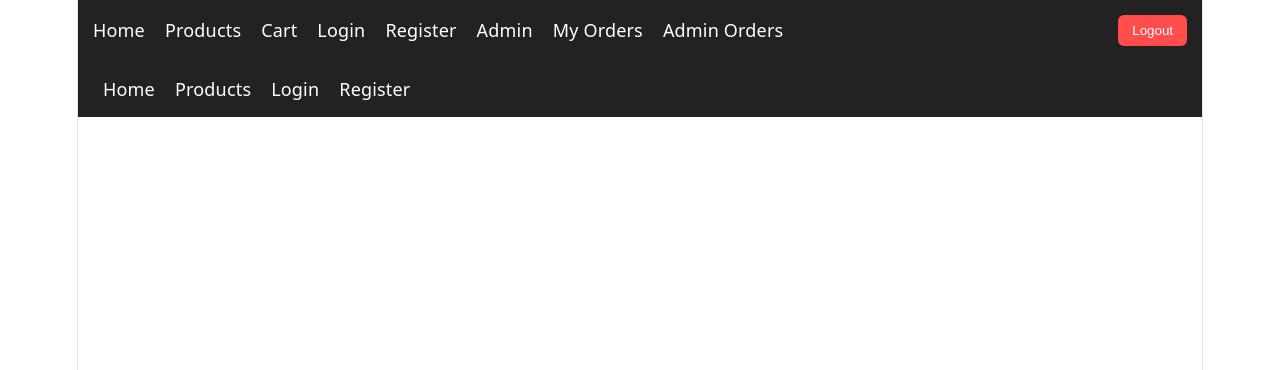
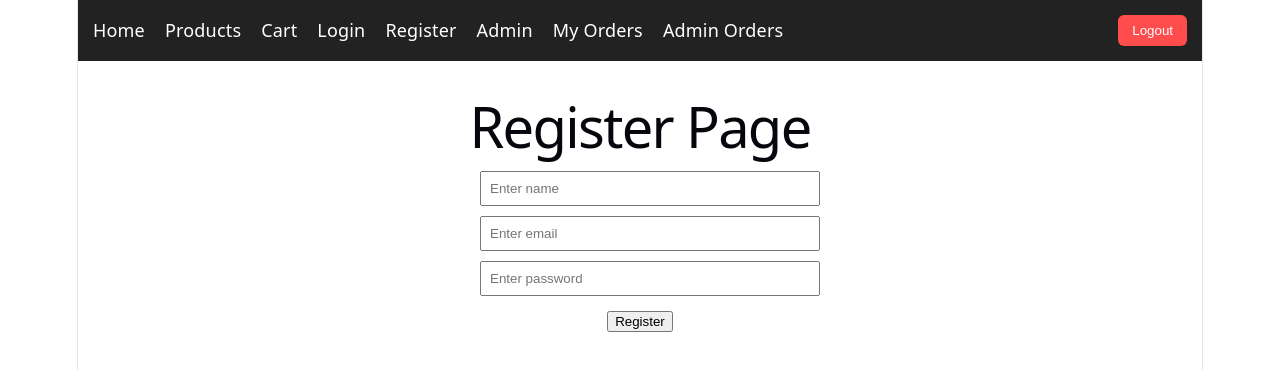
Before and after one commit to YuvanshSuthar/online-stationery-shop-management-system, a React (Vite) app in the folder client/: page /register in a window 1280 px wide. Shown: the top 370 px of the page. Built offline with nearby package versions, Linux system fonts and the light colour scheme.

Commit message:
Fix register route and page rendering

```diff
--- a/client/src/App.jsx
+++ b/client/src/App.jsx
@@ -1,12 +1,12 @@
 import { BrowserRouter, Routes, Route } from "react-router-dom";
+import Navbar from "./components/Navbar";
 import Home from "./pages/Home";
 import Login from "./pages/Login";
 import Register from "./pages/Register";
 import Products from "./pages/Products";
 import Cart from "./pages/Cart";
+import MyOrders from "./pages/MyOrders";
 import AdminDashboard from "./pages/AdminDashboard";
-import Navbar from "./components/Navbar";
-import MyOrders from "./pages/MyOrders";
 import AdminOrders from "./pages/AdminOrders";
 
 function App() {
@@ -19,8 +19,8 @@ function App() {
         <Route path="/register" element={<Register />} />
         <Route path="/products" element={<Products />} />
         <Route path="/cart" element={<Cart />} />
+        <Route path="/my-orders" element={<MyOrders />} />
         <Route path="/admin" element={<AdminDashboard />} />
-        <Route path="/my-orders" element={<MyOrders />} />
         <Route path="/admin-orders" element={<AdminOrders />} />
       </Routes>
     </BrowserRouter>
--- a/client/src/pages/Home.jsx
+++ b/client/src/pages/Home.jsx
@@ -1,12 +1,8 @@
 const Home = () => {
   return (
     <div style={{ textAlign: "center", padding: "50px" }}>
-      <h1 style={{ fontSize: "42px", marginBottom: "15px" }}>
-        Online Stationery Shop
-      </h1>
-      <p style={{ fontSize: "20px" }}>
-        Buy notebooks, pens, files, colors and more stationery items online.
-      </p>
+      <h1>Online Stationery Shop</h1>
+      <p>Buy notebooks, pens, files, colors and more stationery items online.</p>
     </div>
   );
 };
--- a/client/src/pages/Register.jsx
+++ b/client/src/pages/Register.jsx
@@ -1,61 +1,92 @@
-import { Link } from "react-router-dom";
+import { useState } from "react";
+import axios from "axios";
 
-const Navbar = () => {
-  const token = localStorage.getItem("token");
-  const user = JSON.parse(localStorage.getItem("user"));
+const Register = () => {
+  const [formData, setFormData] = useState({
+    name: "",
+    email: "",
+    password: "",
+  });
 
-  const handleLogout = () => {
-    localStorage.removeItem("token");
-    localStorage.removeItem("user");
-    localStorage.removeItem("cart");
-    alert("Logged out successfully");
-    window.location.href = "/login";
+  const [message, setMessage] = useState("");
+
+  const handleChange = (e) => {
+    setFormData({ ...formData, [e.target.name]: e.target.value });
   };
 
-  const linkStyle = {
-    color: "white",
-    textDecoration: "none",
-    fontSize: "18px",
+  const handleSubmit = async (e) => {
+    e.preventDefault();
+
+    try {
+      const res = await axios.post(
+        `${import.meta.env.VITE_API_URL}/api/auth/register`,
+        formData
+      );
+
+      setMessage(res.data.message || "Register successful");
+      setFormData({ name: "", email: "", password: "" });
+    } catch (error) {
+      console.log("Register error:", error.response?.data || error.message);
+      setMessage(error.response?.data?.message || "Register failed");
+    }
   };
 
   return (
-    <div
-      style={{
-        padding: "15px 25px",
-        background: "#222",
-        display: "flex",
-        alignItems: "center",
-        gap: "20px",
-        flexWrap: "wrap",
-      }}
-    >
-      <Link to="/" style={linkStyle}>Home</Link>
-      <Link to="/products" style={linkStyle}>Products</Link>
+    <div style={{ padding: "20px", textAlign: "center" }}>
+      <h1>Register Page</h1>
 
-      {token && <Link to="/cart" style={linkStyle}>Cart</Link>}
-      {token && <Link to="/my-orders" style={linkStyle}>My Orders</Link>}
+      <form
+        onSubmit={handleSubmit}
+        style={{ maxWidth: "320px", margin: "20px auto" }}
+      >
+        <input
+          type="text"
+          name="name"
+          placeholder="Enter name"
+          value={formData.name}
+          onChange={handleChange}
+          style={{
+            display: "block",
+            width: "100%",
+            marginBottom: "10px",
+            padding: "8px",
+          }}
+        />
 
-      {user?.role === "admin" && <Link to="/admin" style={linkStyle}>Admin</Link>}
-      {user?.role === "admin" && <Link to="/admin-orders" style={linkStyle}>Admin Orders</Link>}
+        <input
+          type="email"
+          name="email"
+          placeholder="Enter email"
+          value={formData.email}
+          onChange={handleChange}
+          style={{
+            display: "block",
+            width: "100%",
+            marginBottom: "10px",
+            padding: "8px",
+          }}
+        />
 
-      {!token && <Link to="/login" style={linkStyle}>Login</Link>}
-      {!token && <Link to="/register" style={linkStyle}>Register</Link>}
+        <input
+          type="password"
+          name="password"
+          placeholder="Enter password"
+          value={formData.password}
+          onChange={handleChange}
+          style={{
+            display: "block",
+            width: "100%",
+            marginBottom: "10px",
+            padding: "8px",
+          }}
+        />
 
-      {token && (
-        <button
-          onClick={handleLogout}
-          style={{
-            padding: "8px 14px",
-            cursor: "pointer",
-            borderRadius: "6px",
-            border: "none",
-          }}
-        >
-          Logout
-        </button>
-      )}
+        <button type="submit">Register</button>
+      </form>
+
+      {message && <p>{message}</p>}
     </div>
   );
 };
 
-export default Navbar;
+export default Register;
```
